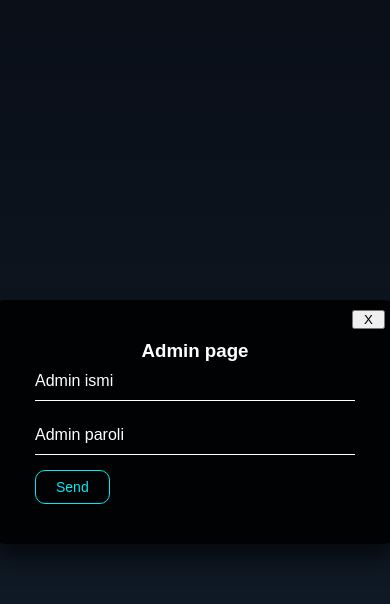
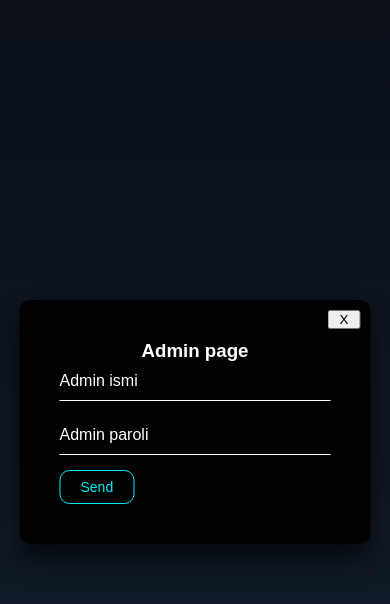
Before and after one commit to MuhammadqodirProgrammer/exem4-month, a plain HTML site: page index.html in a window 390 px wide. Both pictures are taken after a click on the button "Admin page". Drawn offline with Linux system fonts and the light colour scheme.

Commit message:
first commit

```diff
--- a/main.css
+++ b/main.css
@@ -264,6 +264,12 @@ justify-content: center;
     box-shadow: 0 15px 25px rgba(0,0,0,.6);
     border-radius: 10px;
   }
+  @media screen and (max-width: 500px) {
+    .wrapper{
+margin: 0 auto;
+      width: 90%;
+    }
+  }
   .wrapper .user-box {
     position: relative;
   }
```
Also changed, not shown: admin.html (+5 -0 lines).
